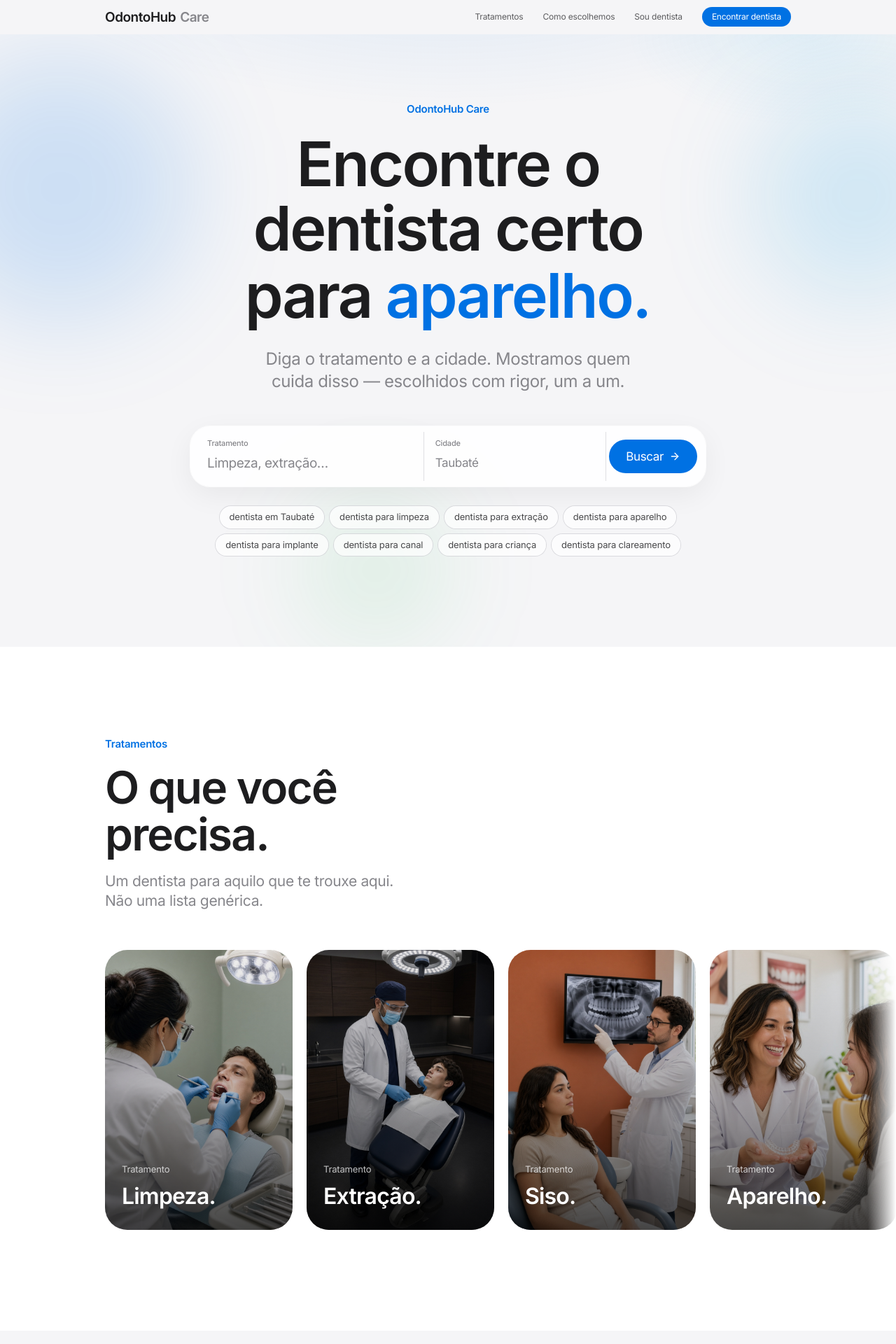
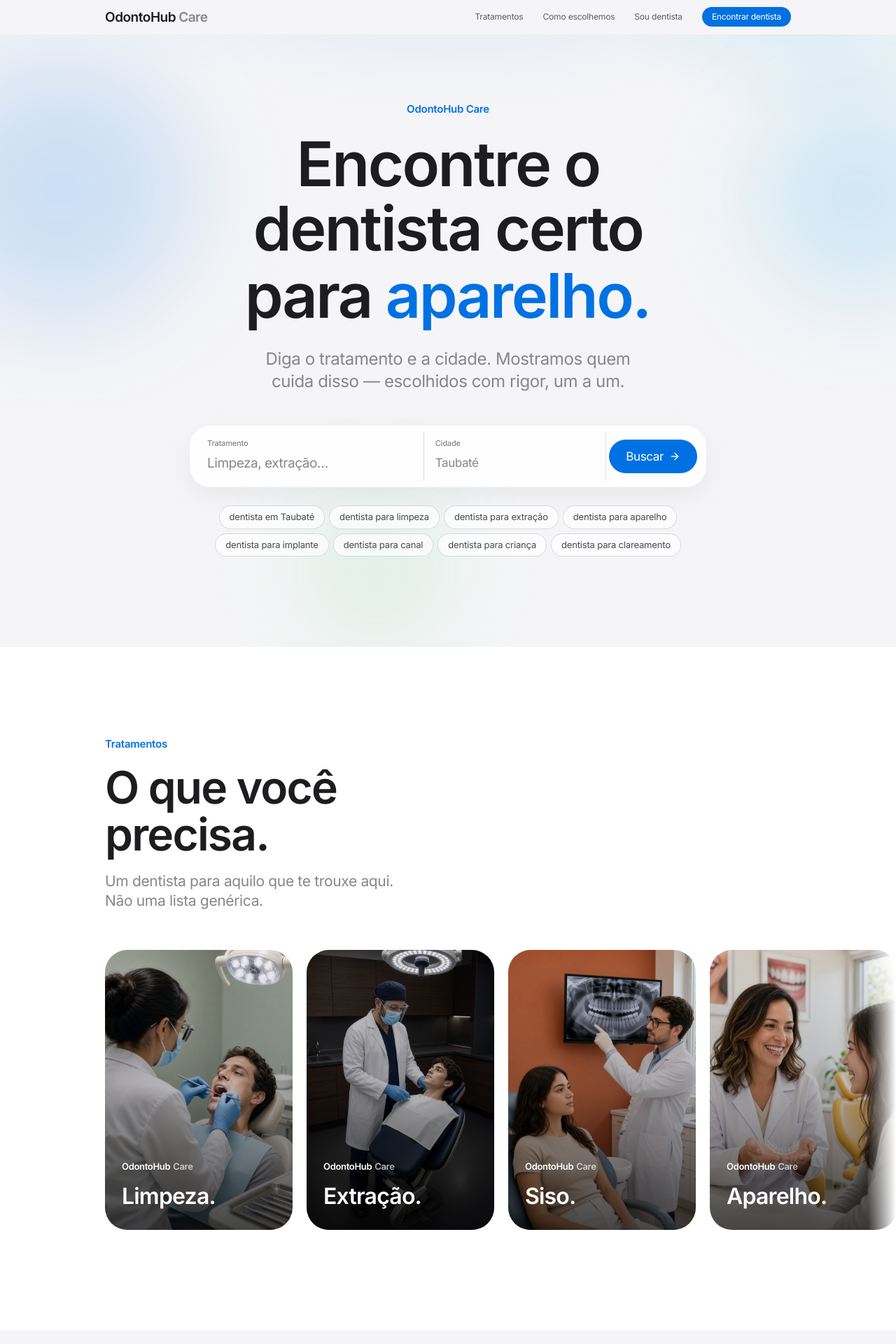
Before and after one commit to Samugodoy1/Odontohub-care, a Next.js app: page / in a window 1280 px wide. Shown: the top 1920 px of the page at 70% size. Built offline with nearby package versions, Linux system fonts and the light colour scheme.

Commit message:
Atualiza limpeza e extração e coloca o logo nos cards
Novas URLs quebram o cache das duas primeiras fotos. A palavra Tratamento nos tiles vira o wordmark OdontoHub Care.

Co-authored-by: Samugodoy1 <Samugodoy1@users.noreply.github.com>

```diff
--- a/src/components/care/care-mark.tsx
+++ b/src/components/care/care-mark.tsx
@@ -1,18 +1,32 @@
 import Link from "next/link";
 
-export function CareMark() {
+type CareMarkProps = {
+  href?: string | false;
+  tone?: "ink" | "light";
+  size?: "sm" | "md";
+};
+
+export function CareMark({ href = "/", tone = "ink", size = "md" }: CareMarkProps) {
+  const compact = size === "sm";
+  const light = tone === "light";
+  const mark = (
+    <span
+      className={`inline-flex items-baseline gap-1 leading-none tracking-tight ${
+        compact ? "text-[12px] font-semibold sm:text-[13px]" : "text-[17px] font-semibold md:text-[19px]"
+      }`}
+    >
+      <span className={light ? "text-white" : "text-[#1d1d1f]"}>OdontoHub</span>
+      <span className={light ? "text-white/70" : "text-[#86868b]"}>Care</span>
+    </span>
+  );
+
+  if (!href) {
+    return mark;
+  }
+
   return (
-    <Link
-      href="/"
-      className="inline-flex items-baseline gap-1.5 leading-none"
-      aria-label="OdontoHub Care, página inicial"
-    >
-      <span className="text-[17px] font-semibold tracking-tight text-[#1d1d1f] md:text-[19px]">
-        OdontoHub
-      </span>
-      <span className="text-[17px] font-semibold tracking-tight text-[#86868b] md:text-[19px]">
-        Care
-      </span>
+    <Link href={href} className="inline-flex items-baseline leading-none" aria-label="OdontoHub Care, página inicial">
+      {mark}
     </Link>
   );
 }
--- a/src/components/care/case-rail.tsx
+++ b/src/components/care/case-rail.tsx
@@ -1,6 +1,7 @@
 import Image from "next/image";
 import Link from "next/link";
 
+import { CareMark } from "@/components/care/care-mark";
 import { CARE_CASES } from "@/lib/seo/cases";
 
 export function CaseRail() {
@@ -23,8 +24,8 @@ export function CaseRail() {
             />
             <div className="absolute inset-0 bg-gradient-to-t from-black/70 via-black/25 to-black/5" />
             <div className="relative p-5 sm:p-6">
-              <p className="text-[13px] text-white/75">Tratamento</p>
-              <h3 className="mt-1 text-[28px] font-semibold tracking-tight text-white sm:text-[32px]">
+              <CareMark href={false} tone="light" size="sm" />
+              <h3 className="mt-2 text-[28px] font-semibold tracking-tight text-white sm:text-[32px]">
                 {item.headline}
               </h3>
             </div>
--- a/src/lib/seo/cases.ts
+++ b/src/lib/seo/cases.ts
@@ -22,7 +22,7 @@ export const CARE_CASES: readonly CareCase[] = [
     title: "Dentista para limpeza",
     lede: "Revisão, profilaxia, o check-up que você anda adiando. Dentistas escolhidos para cuidar disso com calma.",
     tile: "from-[#e6f5f1] to-[#b7ddd4]",
-    photo: "/care/tratamentos/tratamento-limpeza.jpg",
+    photo: "/care/tratamentos/limpeza-cadeira.jpg",
   },
   {
     slug: "extracao",
@@ -33,7 +33,7 @@ export const CARE_CASES: readonly CareCase[] = [
     title: "Dentista para extração",
     lede: "Siso, dente que não tem mais jeito, extração simples. Quem faz isso todo dia — com cuidado no depois.",
     tile: "from-[#eaf1fb] to-[#c2d4ee]",
-    photo: "/care/tratamentos/tratamento-extracao.jpg",
+    photo: "/care/tratamentos/extracao-cirurgia.jpg",
   },
   {
     slug: "siso",
```
Also changed, not shown: public/care/tratamentos/extracao-cirurgia.jpg (renamed from public/care/tratamentos/tratamento-extracao.jpg), public/care/tratamentos/limpeza-cadeira.jpg (renamed from public/care/tratamentos/tratamento-limpeza.jpg).
